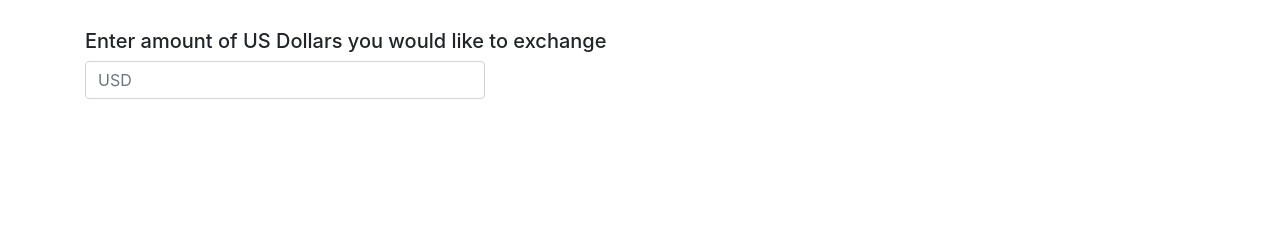
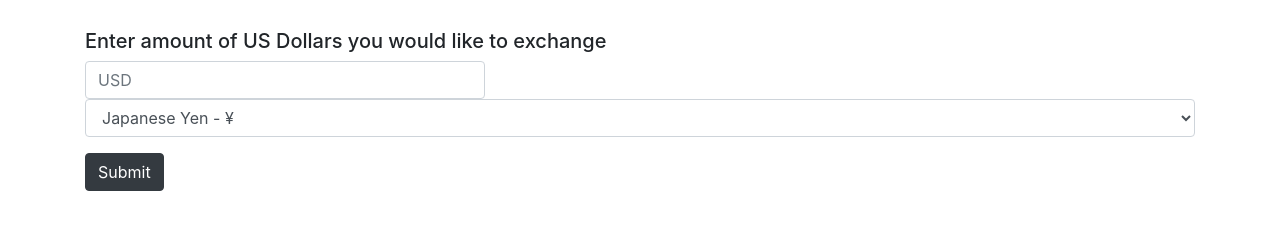
Before and after one commit to EllieLilithFox/currency-exchanger, a website built with webpack: page src/index.html in a window 1280 px wide. Shown: the part 179-408 px from the top of the page. Built offline with nearby package versions, Linux system fonts and the light colour scheme.

Commit message:
add currency dropdown and api call function

```diff
--- a/src/index.html
+++ b/src/index.html
@@ -11,8 +11,19 @@
       <form>
         <div class="form-group">
           <input class="form-control usd" type="number" min="0.00" step="0.01" placeholder="USD">
+          <select class="form-control" id="currency-dropdown">
+            <option value="jpy">Japanese Yen - ¥</option>
+            <option value="eur">Euro - €</option>
+            <option value="krw">South Korean Won - ₩</option>
+            <option value="nzd">New Zealand Dollar - $</option>
+            <option value="cad">Canadian Dollar - $</option>
+          </select>
         </div>
+        <button type="button" class="btn btn-dark">Submit</button>
       </form>
+    </div>
+    <div class="output">
+
     </div>
   </body>
 </html>
```
Also changed, not shown: src/currency-service.js (+8 -1 lines).
